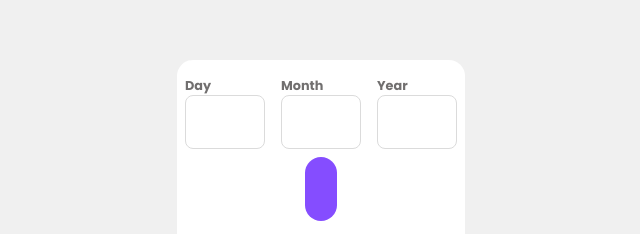
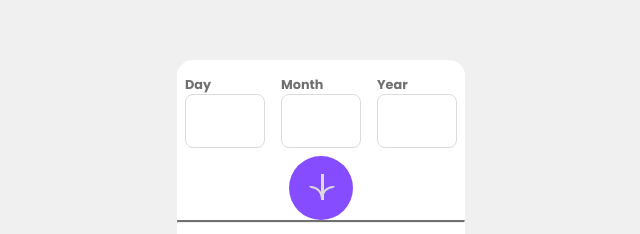
Before and after one commit to IngridAkeida/age-calculator-app-main, a plain HTML site: page index.html in a window 1280 px wide. Shown: the part 132-366 px from the top of the page, without its empty margins (319-959 px from the left). Drawn offline with Linux system fonts and the light colour scheme.

Commit message:
add-buttonwithspan

```diff
--- a/index.html
+++ b/index.html
@@ -36,10 +36,11 @@
         </div>
 
         <button type="submit" onclick="check()">
+          <span class="line-right"></span>
           <span class="line-left"></span>
-          <span class="line-left"></span>
-          <span class="line-left"></span>
+          <span class="line-middle"></span>
         </button>
+        <hr>
       </main>
 
 
--- a/style.css
+++ b/style.css
@@ -80,11 +80,52 @@ body{
 
 button{
   background-color: var(--Purple);
+  position: relative;
   border: none;
-  padding: 2rem 1rem;
+  padding: 2rem;
   border-radius: 3rem;
 }
 
+.line-middle{
+  width: 2.5px;
+  height: 26px;
+  top: 18px;
+  background-color: var(--Light-grey);
+  display: inline-block;
+  position: absolute;
+
+}
+
+.line-right{
+  display: inline-block;
+  position: absolute;
+  right: 18px;
+  bottom: 20px;
+  width: 14px;
+  height: 14px;
+  border: solid 2.5px var(--Light-grey);
+  border-radius: 16px 0px 18px 0px;
+  border-color: var(--Light-grey) transparent transparent var(--Light-grey) ;
+
+}
+
+.line-left{
+  display: inline-block;
+  position: absolute;
+  left: 20px;
+  bottom: 20px;
+  width: 14px;
+  height: 14px;
+  border: solid 2.5px var(--Light-grey);
+  border-radius: 0px 16px 0px 18px;
+  border-color:  var(--Light-grey) var(--Light-grey) transparent transparent;
+}
+
+hr{
+  position: relative;
+  background-color: var(--Light-red);
+  border-top: 2px solid var(--Smokey-grey);
+}
 
 
 .info ul{
```
